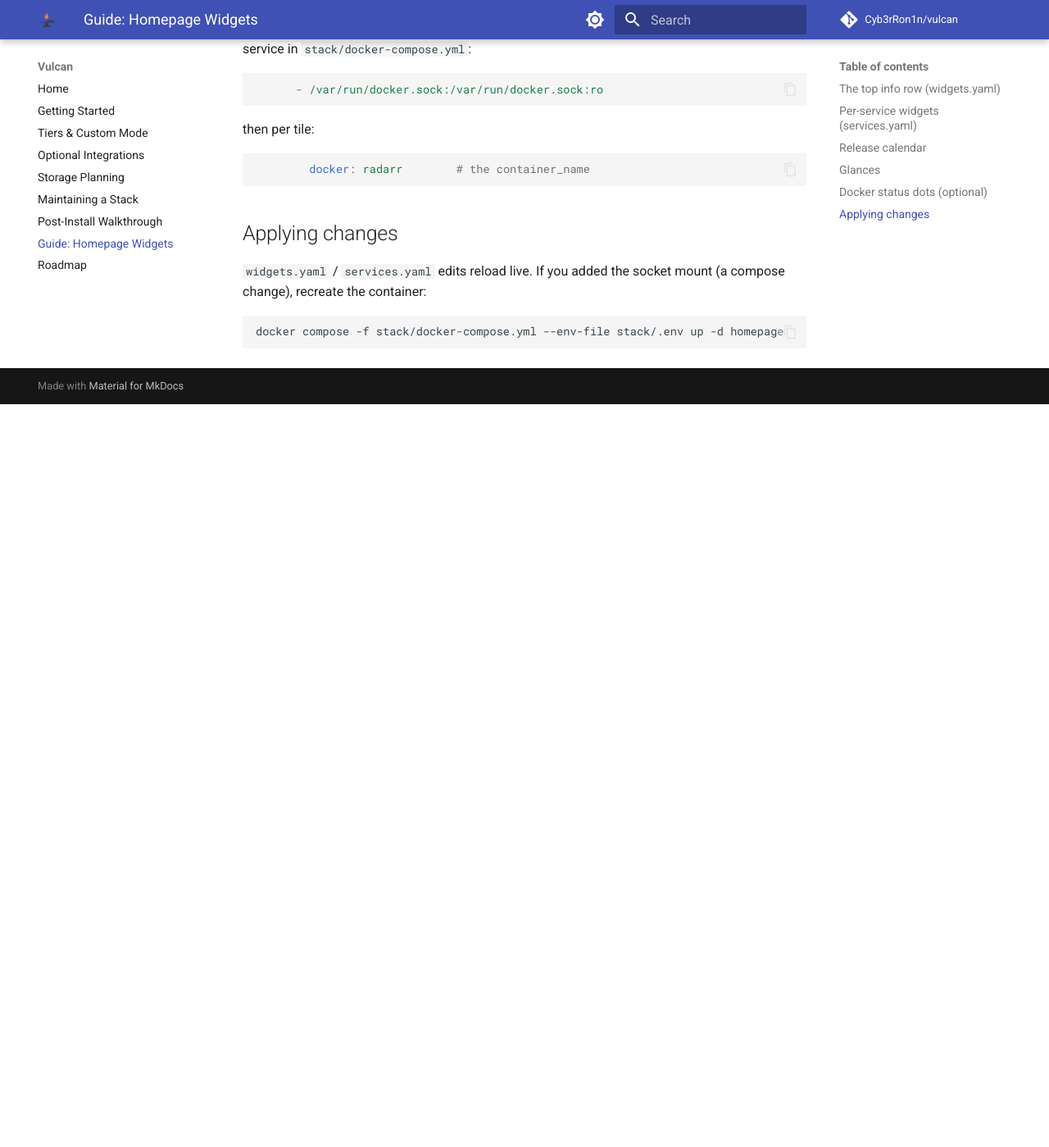
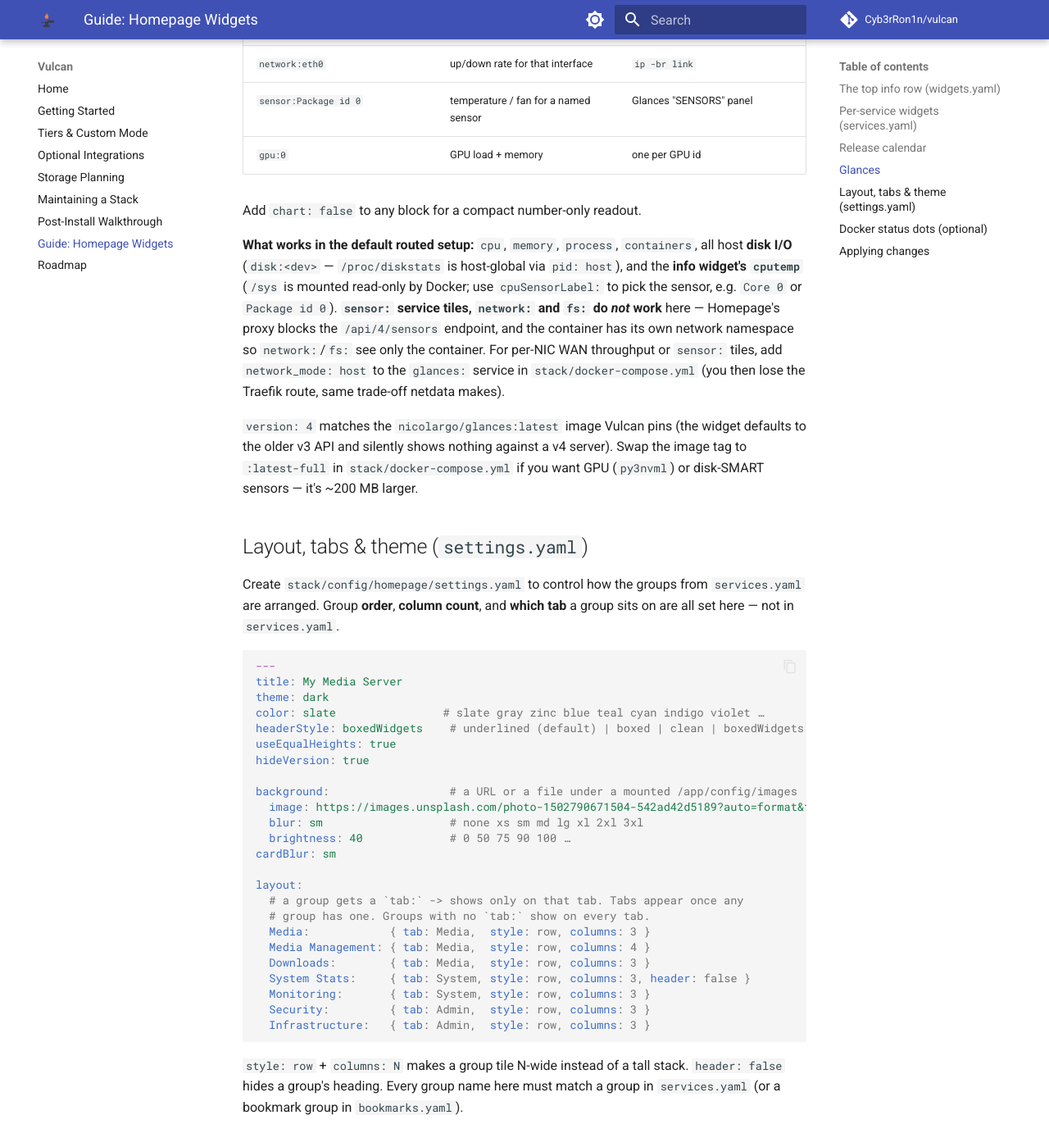
Before and after one commit to Cyb3rRon1n/vulcan, an MkDocs documentation site: the page built from docs/guides/homepage-widgets.md, in a window 1280 px wide and 1400 px high, scrolled down 4713 px. Shown: the whole window at 82% size. Built offline with MkDocs 1.6.1 and Material for MkDocs 9.7.7, drawn with Linux system fonts in a browser that asks for light colours; comment, search, counter and statistics services are not loaded; before the commit the page ends 5206 px from its top, so only the background shows below that; some of the changed text lies outside the part shown.

Commit message:
fix: Homepage widgets.yaml seeding + pihole v6 web password env var
widgets.yaml is the INFO-widget row only. render_homepage_widgets was
seeding `type: calendar` and glances `metric:` blocks there - both are
Homepage *service* widgets (services.yaml); in widgets.yaml they render a
"Missing ..." error (seen live). Now it seeds only real info widgets:
`resources` (array disk) + the glances INFO widget (fixed
CPU/RAM/cputemp/uptime, no metric:) when glances is enabled. The calendar
and per-metric glances tiles need per-service API keys anyway, so they're
documented (guide + FileBrowser easy-edit path), not seeded half-working.

pihole: WEBPASSWORD is the Pi-hole v5 env var; pihole/pihole:latest is v6
and silently ignores it, booting a random web/API password - so the
Homepage pihole widget and a manual login both fail auth. Fixed to
FTLCONF_webserver_api_password=${PIHOLE_WEBPASSWORD}, verified live.

docs/guides/homepage-widgets.md: new "Layout, tabs & theme" section
covering the full settings.yaml layout surface (tabs, per-group
style: row / columns, header, theme, background); calendar moved to the
services.yaml service-widget form; Glances section rewritten around a
"System Stats" service-widget group and the real
what-works-in-routed-mode limits (sensors 403, network/fs namespaced).

Co-Authored-By: Claude Sonnet 5 <noreply@anthropic.com>
Claude-Session: https://claude.ai/code/session_01WREkuXxcaKeJFYmFhaq7FW

````diff
--- a/docs/guides/homepage-widgets.md
+++ b/docs/guides/homepage-widgets.md
@@ -28,13 +28,37 @@ Full reference: <https://gethomepage.dev/widgets/> and
 
 ## The top info row (`widgets.yaml`)
 
-Vulcan's default:
+Only **info widgets** go here. Vulcan seeds:
 
 ```yaml
+# without glances:
 - resources:
+    label: System
     cpu: true
     memory: true
     disk: /media          # the media array, mounted read-only into homepage
+    uptime: true
+- search:
+    provider: duckduckgo
+    target: _blank
+```
+
+```yaml
+# with the glances service in the stack:
+- resources:
+    label: Array
+    disk: /media
+    cpu: false
+    memory: false
+- glances:                # the INFO widget - fixed CPU/RAM/temp view, NO metric:
+    label: Host
+    url: http://glances:61208
+    version: 4
+    cpu: true
+    mem: true
+    cputemp: true
+    uptime: true
+    expanded: true
 - search:
     provider: duckduckgo
     target: _blank
@@ -43,16 +67,12 @@ Vulcan's default:
 `disk:` is a path **inside the homepage container**. `/media` is your
 `MEDIA_PATH`, mounted `:ro`. Add more disks by repeating the block.
 
-Vulcan also seeds two extra blocks when the matching services are in your
-stack:
+> **`calendar` and the metric-based `glances` widget are _service_
+> widgets** (`services.yaml`), not info widgets — putting `type: calendar`
+> or `metric:` in `widgets.yaml` renders a `Missing …` error. See
+> [Release calendar](#release-calendar) and [Glances](#glances) below.
 
-- **an upcoming-releases `calendar`** when Radarr/Sonarr/Lidarr are
-  enabled (see [Release calendar](#release-calendar) below — it stays
-  empty until you add those services' API keys in `services.yaml`);
-- **Glances blocks** (`metric: info` + `metric: process`) when the
-  `glances` service is enabled (see [Glances](#glances)).
-
-Add other widgets by repeating the pattern:
+Add other info widgets by repeating the pattern:
 
 ```yaml
 - resources:
@@ -116,30 +136,36 @@ Notes:
 
 ## Release calendar
 
-Homepage's `calendar` widget (an info-row widget, so it lives in
-`widgets.yaml`) shows upcoming movie/episode releases pulled from
-Radarr/Sonarr/Lidarr. Vulcan seeds it automatically when any of those are
-enabled:
+Homepage's `calendar` is a **service widget** — it lives in
+`services.yaml` under a group, not in `widgets.yaml`. It shows upcoming
+movie/episode releases pulled from Radarr/Sonarr/Lidarr. Add a tile:
 
 ```yaml
-- calendar:
-    firstDayInWeek: monday
-    view: monthly           # or: agenda
-    maxEvents: 10
-    integrations:
-      - type: sonarr
-        service_group: Media Management   # must match the tile's group
-        service_name: Sonarr              # must match the tile's name
-      - type: radarr
-        service_group: Media Management
-        service_name: Radarr
+- Media:
+    - Upcoming Releases:
+        icon: mdi-calendar-clock
+        description: Movie & episode release calendar
+        widget:
+          type: calendar
+          view: agenda          # or: monthly
+          maxEvents: 12
+          showTime: true
+          previousDays: 2       # agenda view only
+          integrations:
+            - type: radarr
+              service_group: Media Management   # must match the tile's group
+              service_name: Radarr              # must match the tile's name
+            - type: sonarr
+              service_group: Media Management
+              service_name: Sonarr
 ```
 
 Each *arr `integration` points at a **tile that already has a working
-`widget:` block** (same `type`, with its API key) in `services.yaml` — so
-the calendar stays empty until you fill those keys in. `service_group` /
-`service_name` are the group heading and tile name exactly as they appear
-in `services.yaml`.
+`widget:` block** (same `type`, with its API key) in `services.yaml` — the
+calendar reuses that widget's API connection, it has no `url`/`key` of its
+own — so it stays empty until you fill those keys in. `service_group` /
+`service_name` are the group heading and tile name exactly (case-sensitive)
+as they appear in `services.yaml`.
 
 For **maintenance windows / update schedules / anything non-*arr**, add an
 `ical` integration pointing at any calendar feed (a Google Calendar's
@@ -167,51 +193,94 @@ widget reads for the things the native `resources` widget can't show —
 **per-mount disk I/O, per-interface network throughput, hardware sensors,
 GPU load, and a live top-processes list**.
 
-Enable it, then add blocks to `widgets.yaml`. Vulcan seeds the two
-host-agnostic ones for you:
+The **info widget** (`widgets.yaml`, the CPU/RAM/temp/uptime row) is
+seeded for you when glances is in the stack. Everything else is a
+**service widget** in `services.yaml` — one tile per `metric:`. A good
+"System Stats" group:
 
 ```yaml
-- glances:
-    url: http://glances:61208
-    version: 4
-    metric: info            # combined CPU / RAM / swap / load quick-look
-- glances:
-    url: http://glances:61208
-    version: 4
-    metric: process         # top processes by CPU
+- System Stats:
+    - CPU:
+        icon: mdi-cpu-64-bit
+        widget: { type: glances, url: http://glances:61208, version: 4, metric: cpu, chart: true }
+    - Memory:
+        icon: mdi-memory
+        widget: { type: glances, url: http://glances:61208, version: 4, metric: memory, chart: true }
+    - Processes:
+        icon: mdi-chart-gantt
+        widget: { type: glances, url: http://glances:61208, version: 4, metric: process }
 ```
 
-The rest need an id that's specific to *your* host — find them in the
-Glances web UI (`http://<host>:61208`) or its API, then add one block per
-metric:
+then in `settings.yaml`: `layout: { System Stats: { style: row, columns: 3 } }`.
+
+Other `metric:` values need an id specific to *your* host — find them in
+the Glances web UI (`http://<host>:61208`) or its API:
 
 | `metric:` value | Shows | How to find the id |
 |-----------------|-------|--------------------|
+| `cpu` / `memory` / `process` / `containers` | host-agnostic, always work | — |
 | `disk:sda` / `disk:nvme0n1` | read/write rate for that block device | `lsblk`, or the Glances "DISK I/O" panel |
 | `fs:/` / `fs:/media` | filesystem usage for a mountpoint | `df -h` |
-| `network:eth0` | up/down rate for that interface | `ip -br link`, or Glances "NETWORK" panel |
+| `network:eth0` | up/down rate for that interface | `ip -br link` |
 | `sensor:Package id 0` | temperature / fan for a named sensor | Glances "SENSORS" panel |
 | `gpu:0` | GPU load + memory | one per GPU id |
-| `cpu` / `memory` | single-stat gauges | — |
 
 Add `chart: false` to any block for a compact number-only readout.
 
-**What works out of the box:** CPU, RAM, load, top processes (via
-`pid: host`), all host **disk I/O** (`/proc/diskstats` is host-global),
-and **hardware sensors** (Docker mounts `/sys` read-only by default) — all
-without extra config. **Host network interfaces and host filesystem usage
-do _not_ show** in this routed setup — the container has its own network
-namespace, so `network:` sees only `eth0`. If you need per-NIC WAN
-throughput, add `network_mode: host` to the `glances:` service in
-`stack/docker-compose.yml` (you then lose the Traefik route, same trade-off
-netdata makes) — otherwise use the native `resources` widget for array
-space and skip `network:`/`fs:`.
+**What works in the default routed setup:** `cpu`, `memory`, `process`,
+`containers`, all host **disk I/O** (`disk:<dev>` — `/proc/diskstats` is
+host-global via `pid: host`), and the **info widget's `cputemp`**
+(`/sys` is mounted read-only by Docker; use `cpuSensorLabel:` to pick the
+sensor, e.g. `Core 0` or `Package id 0`). **`sensor:` service tiles,
+`network:` and `fs:` do _not_ work** here — Homepage's proxy blocks the
+`/api/4/sensors` endpoint, and the container has its own network namespace
+so `network:`/`fs:` see only the container. For per-NIC WAN throughput or
+`sensor:` tiles, add `network_mode: host` to the `glances:` service in
+`stack/docker-compose.yml` (you then lose the Traefik route, same
+trade-off netdata makes).
 
 `version: 4` matches the `nicolargo/glances:latest` image Vulcan pins (the
 widget defaults to the older v3 API and silently shows nothing against a
 v4 server). Swap the image tag to `:latest-full` in
 `stack/docker-compose.yml` if you want GPU (`py3nvml`) or disk-SMART
 sensors — it's ~200 MB larger.
+
+## Layout, tabs & theme (`settings.yaml`)
+
+Create `stack/config/homepage/settings.yaml` to control how the groups
+from `services.yaml` are arranged. Group **order**, **column count**, and
+**which tab** a group sits on are all set here — not in `services.yaml`.
+
+```yaml
+---
+title: My Media Server
+theme: dark
+color: slate                # slate gray zinc blue teal cyan indigo violet …
+headerStyle: boxedWidgets    # underlined (default) | boxed | clean | boxedWidgets
+useEqualHeights: true
+hideVersion: true
+
+background:                  # a URL or a file under a mounted /app/config/images
+  image: https://images.unsplash.com/photo-1502790671504-542ad42d5189?auto=format&fit=crop&w=2560&q=80
+  blur: sm                   # none xs sm md lg xl 2xl 3xl
+  brightness: 40             # 0 50 75 90 100 …
+cardBlur: sm
+
+layout:
+  # a group gets a `tab:` -> shows only on that tab. Tabs appear once any
+  # group has one. Groups with no `tab:` show on every tab.
+  Media:            { tab: Media,  style: row, columns: 3 }
+  Media Management: { tab: Media,  style: row, columns: 4 }
+  Downloads:        { tab: Media,  style: row, columns: 3 }
+  System Stats:     { tab: System, style: row, columns: 3, header: false }
+  Monitoring:       { tab: System, style: row, columns: 3 }
+  Security:         { tab: Admin,  style: row, columns: 3 }
+  Infrastructure:   { tab: Admin,  style: row, columns: 3 }
+```
+
+`style: row` + `columns: N` makes a group tile N-wide instead of a tall
+stack. `header: false` hides a group's heading. Every group name here must
+match a group in `services.yaml` (or a bookmark group in `bookmarks.yaml`).
 
 ## Docker status dots (optional)
 
````
Also changed, not shown: ROADMAP.md (+1 -0 lines), 3 other files.
